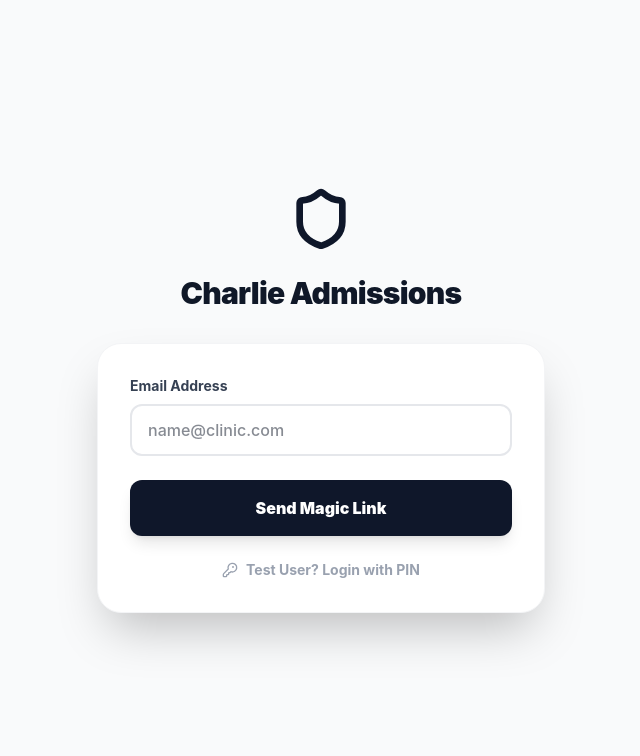
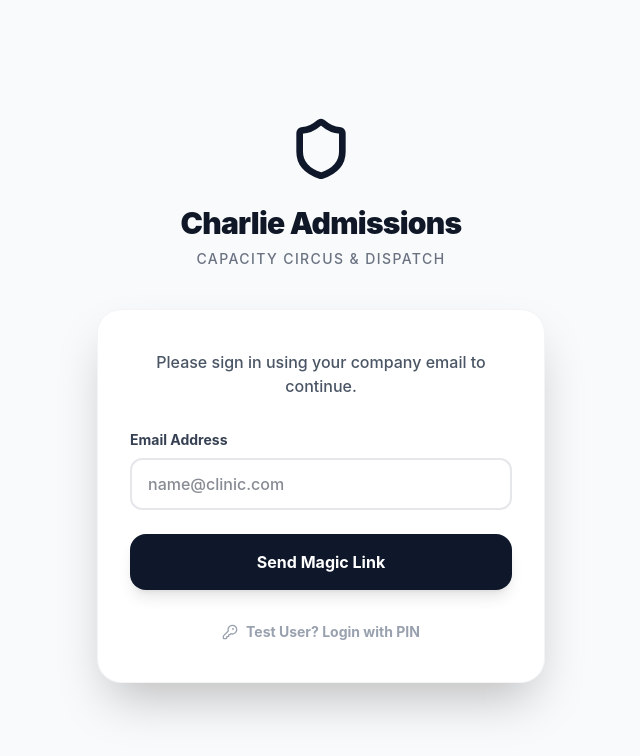
Before and after one commit to sebas-ch21/CH_CAT-circus, a React (Vite) app: page / in a window 1280 px wide. Shown: the top 756 px of the page, without its empty margins (319-959 px from the left). Built offline with nearby package versions, Linux system fonts and the light colour scheme; no server answers.

Commit message:
Updated Login.jsx

```diff
--- a/src/pages/Login.jsx
+++ b/src/pages/Login.jsx
@@ -1,5 +1,6 @@
-import { useState } from 'react';
+import { useState, useEffect } from 'react';
 import { useAuth } from '../context/AuthContext';
+import { useNavigate } from 'react-router-dom';
 import { Shield, Loader, MailCheck, KeyRound } from 'lucide-react';
 
 export function Login() {
@@ -9,7 +10,18 @@ export function Login() {
   const [error, setError] = useState('');
   const [loading, setLoading] = useState(false);
   const [success, setSuccess] = useState(false);
-  const { loginWithMagicLink, loginWithPin } = useAuth();
+
+  const { user, loginWithMagicLink, loginWithPin } = useAuth();
+  const navigate = useNavigate();
+
+  // THE FIX: Listen for a successful login and instantly route them away from the login page!
+  useEffect(() => {
+    if (user) {
+      if (user.role === 'ADMIN') navigate('/admin');
+      else if (user.role === 'MANAGER') navigate('/manager');
+      else if (user.role === 'IC') navigate('/ic');
+    }
+  }, [user, navigate]);
 
   const handleSubmit = async (e) => {
     e.preventDefault();
@@ -18,10 +30,8 @@ export function Login() {
 
     try {
       if (usePin) {
-        // Test User Flow
         await loginWithPin(email, pin);
       } else {
-        // Magic Link Flow
         await loginWithMagicLink(email);
         setSuccess(true);
       }
@@ -36,11 +46,20 @@ export function Login() {
     <div className="min-h-screen bg-gray-50 flex flex-col justify-center py-12 px-6">
       <div className="sm:mx-auto sm:w-full sm:max-w-md text-center">
         <Shield className="w-16 h-16 text-[#0F172A] mx-auto mb-6" strokeWidth={2.5} />
-        <h2 className="text-3xl font-black text-gray-900 tracking-tight">Charlie Admissions</h2>
+        <h2 className="text-3xl font-black text-gray-900 tracking-tight">
+          Charlie Admissions
+        </h2>
+        <p className="mt-2 text-sm font-medium text-gray-500 uppercase tracking-widest">
+          Capacity Circus & Dispatch
+        </p>
       </div>
 
-      <div className="mt-8 sm:mx-auto sm:w-full sm:max-w-md">
-        <div className="bg-white py-8 px-8 shadow-2xl rounded-3xl border border-gray-100">
+      <div className="mt-10 sm:mx-auto sm:w-full sm:max-w-md">
+        <div className="bg-white py-10 px-8 shadow-2xl rounded-3xl border border-gray-100">
+          <p className="text-center text-gray-600 font-medium mb-8">
+            Please sign in using your company email to continue.
+          </p>
+
           {success ? (
             <div className="text-center p-6 bg-green-50 rounded-xl border border-green-100 animate-in zoom-in duration-300">
               <MailCheck className="w-12 h-12 text-green-500 mx-auto mb-4" />
@@ -67,20 +86,26 @@ export function Login() {
                 <div className="animate-in slide-in-from-top-2 duration-200">
                   <label className="block text-sm font-bold text-gray-700 mb-2">Test PIN</label>
                   <input
-                    type="password" required={usePin} value={pin} onChange={(e) => setPin(e.target.value)}
+                    type="password"
+                    value={pin}
+                    onChange={(e) => setPin(e.target.value)}
                     className="w-full px-4 py-3 border-2 border-gray-200 rounded-xl font-medium focus:border-[#5E4791] outline-none transition-colors"
                     placeholder="Enter PIN (IC users leave blank)"
                   />
                 </div>
               )}
 
-              {error && <div className="p-3 bg-red-50 text-red-600 text-sm font-bold rounded-xl text-center border border-red-100">{error}</div>}
+              {error && (
+                <div className="mb-6 p-4 bg-red-50 border border-red-100 text-red-600 text-sm font-bold rounded-xl text-center">
+                  {error}
+                </div>
+              )}
 
               <button
                 type="submit" disabled={loading}
-                className="w-full py-4 rounded-xl font-black text-white bg-[#0F172A] hover:bg-gray-800 transition-all shadow-lg flex justify-center items-center gap-2"
+                className="w-full flex items-center justify-center gap-3 py-4 px-6 bg-[#0F172A] rounded-2xl text-white font-bold hover:bg-gray-800 transition-all shadow-lg active:scale-[0.98] disabled:opacity-50"
               >
-                {loading ? <Loader className="w-5 h-5 animate-spin" /> : (usePin ? 'Login with PIN' : 'Send Magic Link')}
+                {loading ? <Loader className="w-6 h-6 animate-spin" /> : (usePin ? 'Login with PIN' : 'Send Magic Link')}
               </button>
             </form>
           )}
@@ -89,7 +114,7 @@ export function Login() {
             <button
               onClick={() => setUsePin(!usePin)}
               type="button"
-              className="mt-6 w-full text-center text-sm font-bold text-gray-400 hover:text-gray-600 transition-colors flex items-center justify-center gap-2"
+              className="mt-8 w-full text-center text-sm font-bold text-gray-400 hover:text-gray-600 transition-colors flex items-center justify-center gap-2"
             >
               <KeyRound className="w-4 h-4" /> {usePin ? 'Switch to Magic Link' : 'Test User? Login with PIN'}
             </button>
```
